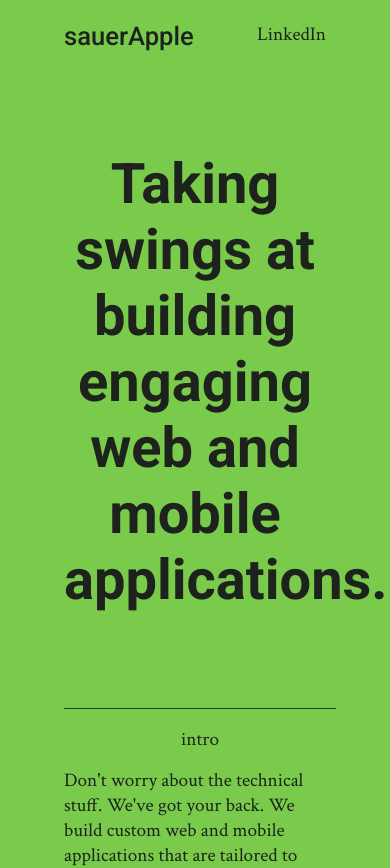
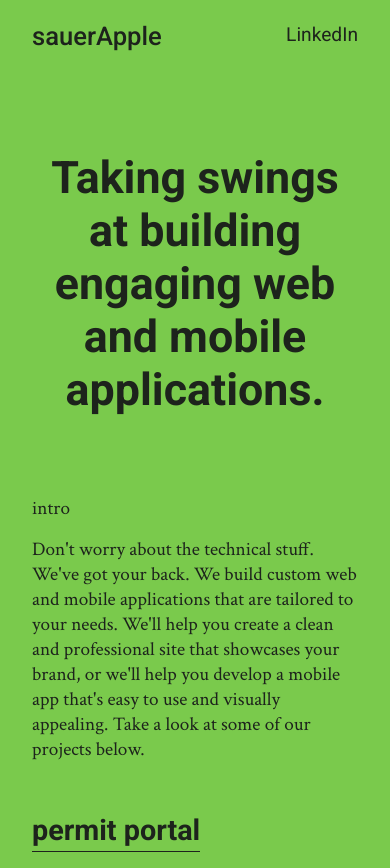
Before and after one commit to andrewjsauer/sauerapple-llc, a Next.js app: page / in a window 390 px wide. Shown: the top 868 px of the page. Built offline with nearby package versions, Linux system fonts and the light colour scheme.

Commit message:
CSS tweaks for mobile

```diff
--- a/src/app/page.module.css
+++ b/src/app/page.module.css
@@ -25,7 +25,7 @@
   font-weight: 400;
   line-height: 1.8em;
   font-size: 1.4rem;
-  font-family: var(--font-crimson-text);
+  font-family: var(--font-roboto);
   text-decoration: none;
   padding: 0.1em 0;
   color: #1d231c;
@@ -173,7 +173,7 @@
 
 @media (max-width: 850px) {
   .main {
-    padding: 1em 4em;
+    padding: 1em 2em;
   }
 
   .header {
@@ -198,7 +198,7 @@
     font-weight: 400;
     line-height: 1.8em;
     font-size: 1.2rem;
-    font-family: var(--font-crimson-text);
+    font-family: var(--font-roboto);
     text-decoration: none;
     padding: 0.1em 0;
     color: #1d231c;
@@ -221,7 +221,7 @@
   }
 
   .headline {
-    font-size: 3.5rem;
+    font-size: 2.8rem;
     font-weight: 600;
     font-family: var(--font-roboto);
     text-align: center;
@@ -236,13 +236,17 @@
     grid-template-columns: auto;
     gap: 1em;
     margin-top: 1rem;
-    justify-items: center;
+    justify-items: flex-start;
   }
 
   .experienceItem p {
     font-size: 1.2rem;
     font-weight: 400;
     font-family: var(--font-crimson-text);
+  }
+
+  .experienceItem span {
+    display: none;
   }
 
   .projectContainer {
@@ -268,7 +272,7 @@
 
   .projectLinkContainer {
     display: flex;
-    align-items: center;
+    align-items: flex-start;
     justify-content: center;
     flex-direction: column;
   }
@@ -280,6 +284,7 @@
     font-size: 1rem;
     font-family: var(--font-roboto);
     margin-top: 0.5em;
+    display: none;
   }
 
   .projectLink {
@@ -289,7 +294,7 @@
     text-decoration: none;
     line-height: 1.4em;
     color: #1d231c;
-    border-bottom: 1px solid transparent;
+    border-bottom: 1px solid #1d231c;
   }
 
   .projectLink:hover,
@@ -342,7 +347,6 @@
   .footer p {
     font-size: 1.2rem;
     font-weight: 400;
-    margin-top: 0.5em;
     font-family: var(--font-crimson-text);
   }
 }
--- a/src/app/page.tsx
+++ b/src/app/page.tsx
@@ -142,7 +142,6 @@ export default function Home() {
         </div>
         <div className={styles.footer}>
           <p>© {new Date().getFullYear()} sauerApple. All rights reserved.</p>
-          <p>Made with love in Southern California</p>
         </div>
       </div>
     </main>
```
